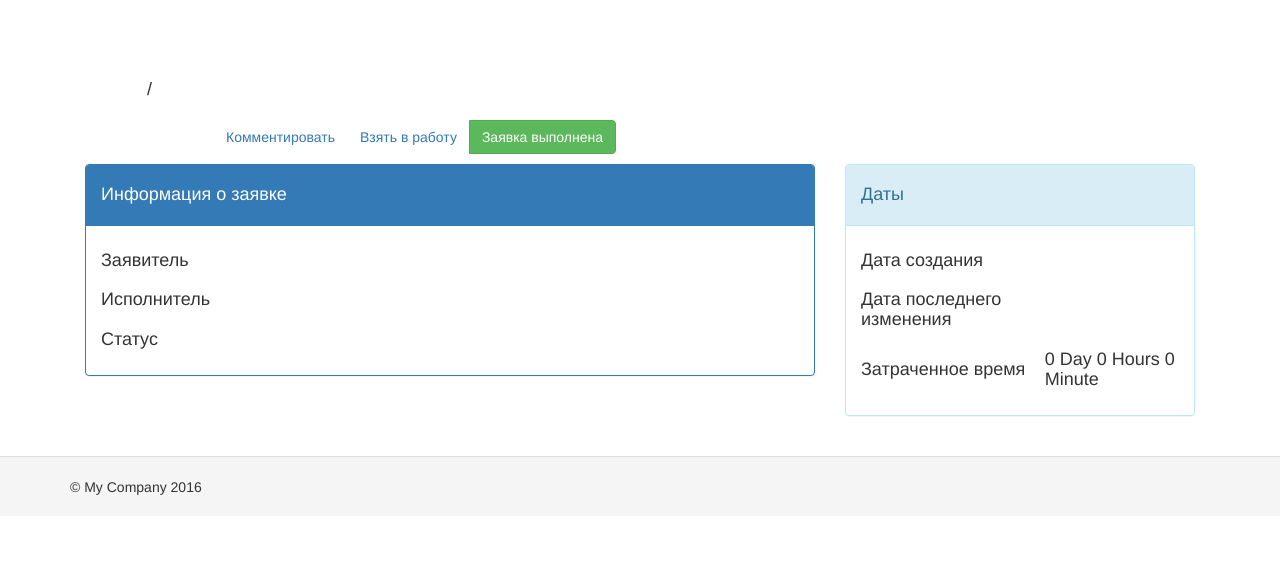
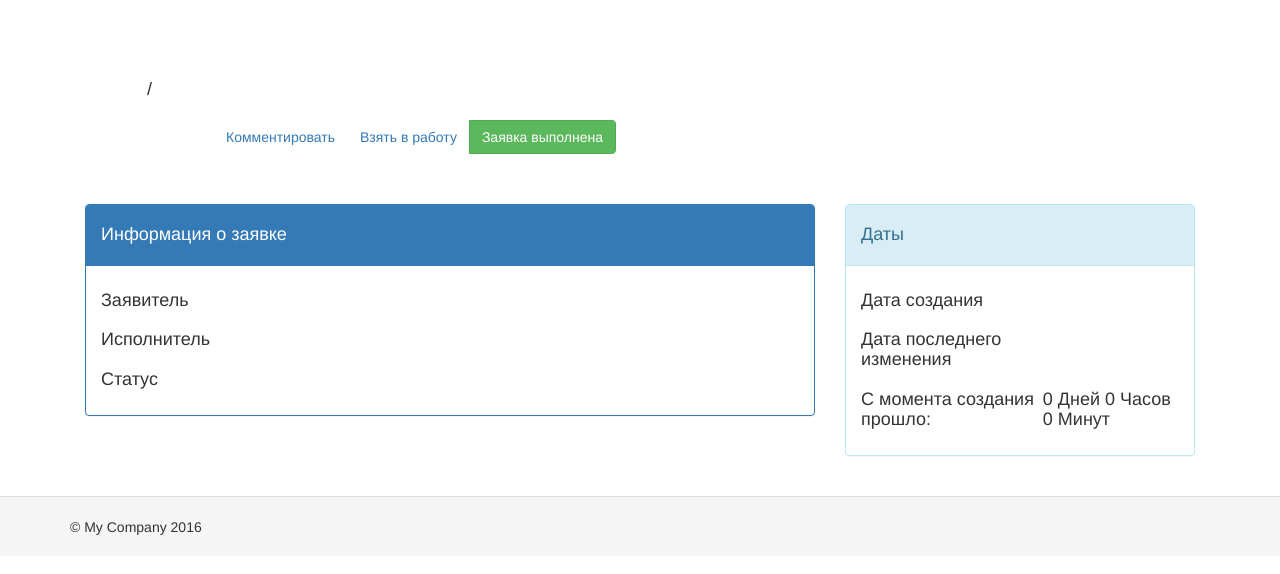
Before and after one commit to fintroll/mdkp, a Yii app: template views/ticket/view.php in a window 1280 px wide. Shown: the top 574 px of the page. Run offline with PHP 8.4 and a stand-in for Yii, Linux system fonts and the light colour scheme; the template is opened without the code that fills it, so the values that code supplies are empty; some libraries are stand-ins or nearby versions.

Commit message:
просмотр

```diff
--- a/views/ticket/view.php
+++ b/views/ticket/view.php
@@ -142,7 +142,7 @@
                     </tr>
                     <tr>
                         <td>
-                            <h4>Затраченное время</h4>
+                            <h4>С момента создания прошло: </h4>
                         </td>
                         <td>
                             <h4>
@@ -150,7 +150,7 @@
                                     $date1=date_create($model->TIME_CREATE);
                                     $date2=date_create($model->getCurrentTimestamp());
                                     $diff=date_diff($date1,$date2);
-                                    echo $diff->format('%d Day %h Hours %i Minute');
+                                    echo $diff->format('%d Дней %h Часов %i Минут');
                                 ?>
                             </h4>
                         </td>
--- a/web/css/site.css
+++ b/web/css/site.css
@@ -107,6 +107,7 @@
 .ticket-control-buttons {
     margin-left: 77px;
     margin-top: 10px;
+    margin-bottom: 50px;
 }
 
 .popover {
```
